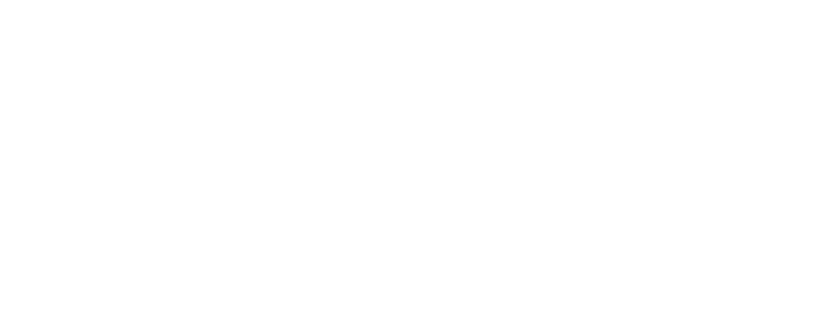
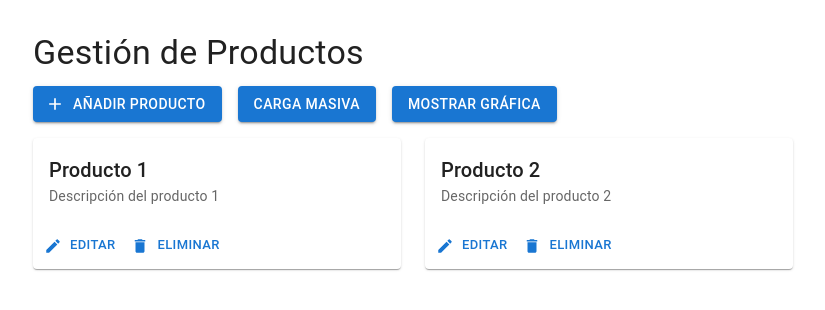
Before and after one commit to csabogal/prueba-tecnica, a React (Create React App) app: page /products in a window 1280 px wide. Before the commit this address had no page. Shown: the top 310 px of the page, without its empty margins (31-856 px from the left). Built offline with nearby package versions, Linux system fonts and the light colour scheme.

Commit message:
validación de la carga masiva de datos (solo navegador)

```diff
--- a/src/App.js
+++ b/src/App.js
@@ -3,6 +3,7 @@ import { BrowserRouter as Router, Route, Routes } from "react-router-dom";
 import Login from "./components/Login";
 import Register from "./components/Register";
 import Profile from "./components/Profile";
+import Product from "./components/Product";
 
 function App() {
   return (
@@ -11,6 +12,7 @@ function App() {
         <Route path="/login" element={<Login />} />
         <Route path="/register" element={<Register />} />
         <Route path="/profile" element={<Profile />} />
+        <Route path="/products" element={<Product />} />
         {/* Otras rutas */}
       </Routes>
     </Router>
--- a/src/components/Product.jsx
+++ b/src/components/Product.jsx
@@ -15,10 +15,13 @@ import {
   DialogActions,
   Snackbar,
   CircularProgress,
+  Box,
 } from "@mui/material";
 import AddIcon from "@mui/icons-material/Add";
 import EditIcon from "@mui/icons-material/Edit";
 import DeleteIcon from "@mui/icons-material/Delete";
+import * as XLSX from "xlsx";
+import ProductChart from "./ProductChart";
 
 const Product = () => {
   const [products, setProducts] = useState([]);
@@ -31,6 +34,7 @@ const Product = () => {
     description: "",
   });
   const [snackbar, setSnackbar] = useState({ open: false, message: "" });
+  const [showChart, setShowChart] = useState(false);
 
   useEffect(() => {
     fetchProducts();
@@ -99,6 +103,30 @@ const Product = () => {
     setSnackbar({ open: true, message: "Producto eliminado con éxito" });
   };
 
+  const handleFileUpload = (e) => {
+    const file = e.target.files[0];
+    const reader = new FileReader();
+    reader.onload = (evt) => {
+      const bstr = evt.target.result;
+      const wb = XLSX.read(bstr, { type: "binary" });
+      const wsname = wb.SheetNames[0];
+      const ws = wb.Sheets[wsname];
+      const data = XLSX.utils.sheet_to_json(ws);
+      const newProducts = data.map((item, index) => ({
+        id: Date.now() + index,
+        name: item.name,
+        description: item.description,
+      }));
+      setProducts([...products, ...newProducts]);
+      setSnackbar({ open: true, message: "Productos cargados con éxito" });
+    };
+    reader.readAsBinaryString(file);
+  };
+
+  const toggleChart = () => {
+    setShowChart(!showChart);
+  };
+
   if (loading)
     return (
       <Container
@@ -125,14 +153,28 @@ const Product = () => {
       <Typography variant="h4" component="h1" gutterBottom>
         Gestión de Productos
       </Typography>
+      <Box sx={{ mb: 2, display: "flex", gap: 2, flexWrap: "wrap" }}>
         <Button
           variant="contained"
           startIcon={<AddIcon />}
           onClick={() => handleOpenDialog()}
-        sx={{ mb: 2 }}
         >
           Añadir Producto
         </Button>
+        <Button variant="contained" component="label">
+          Carga Masiva
+          <input
+            type="file"
+            hidden
+            onChange={handleFileUpload}
+            accept=".xlsx, .xls"
+          />
+        </Button>
+        <Button variant="contained" onClick={toggleChart}>
+          {showChart ? "Ocultar Gráfica" : "Mostrar Gráfica"}
+        </Button>
+      </Box>
+      {showChart && <ProductChart products={products} />}
       <Grid container spacing={3}>
         {products.map((product) => (
           <Grid item xs={12} sm={6} md={4} key={product.id}>
```
Lines whose indentation alone changed are shown as unchanged.
